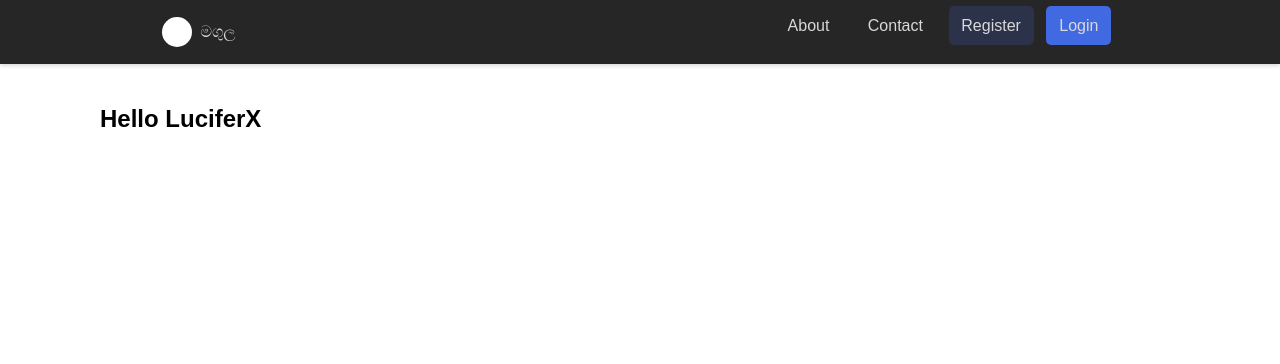
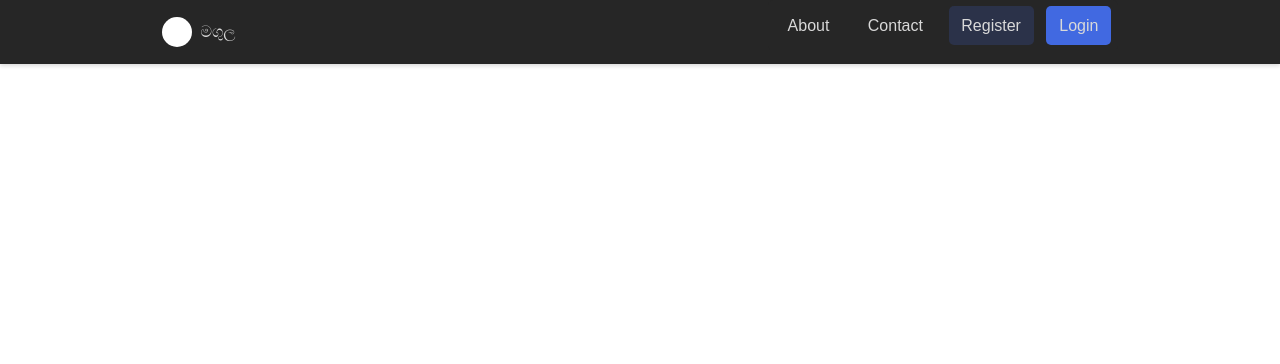
Before and after one commit to ThusharaX/IWT-Project, a PHP site: page / in a window 1280 px wide. Shown: the top 364 px of the page. Run offline with PHP 8.4, Linux system fonts and the light colour scheme.

Commit message:
Update index.php

```diff
--- a/index.php
+++ b/index.php
@@ -32,7 +32,6 @@
     </nav>
 </header>
 
-<h2 style="padding-top: 100px; padding-left: 100px;">Hello LuciferX</h2>
 
 <script src="navbar.js"></script>
 </body>
```
